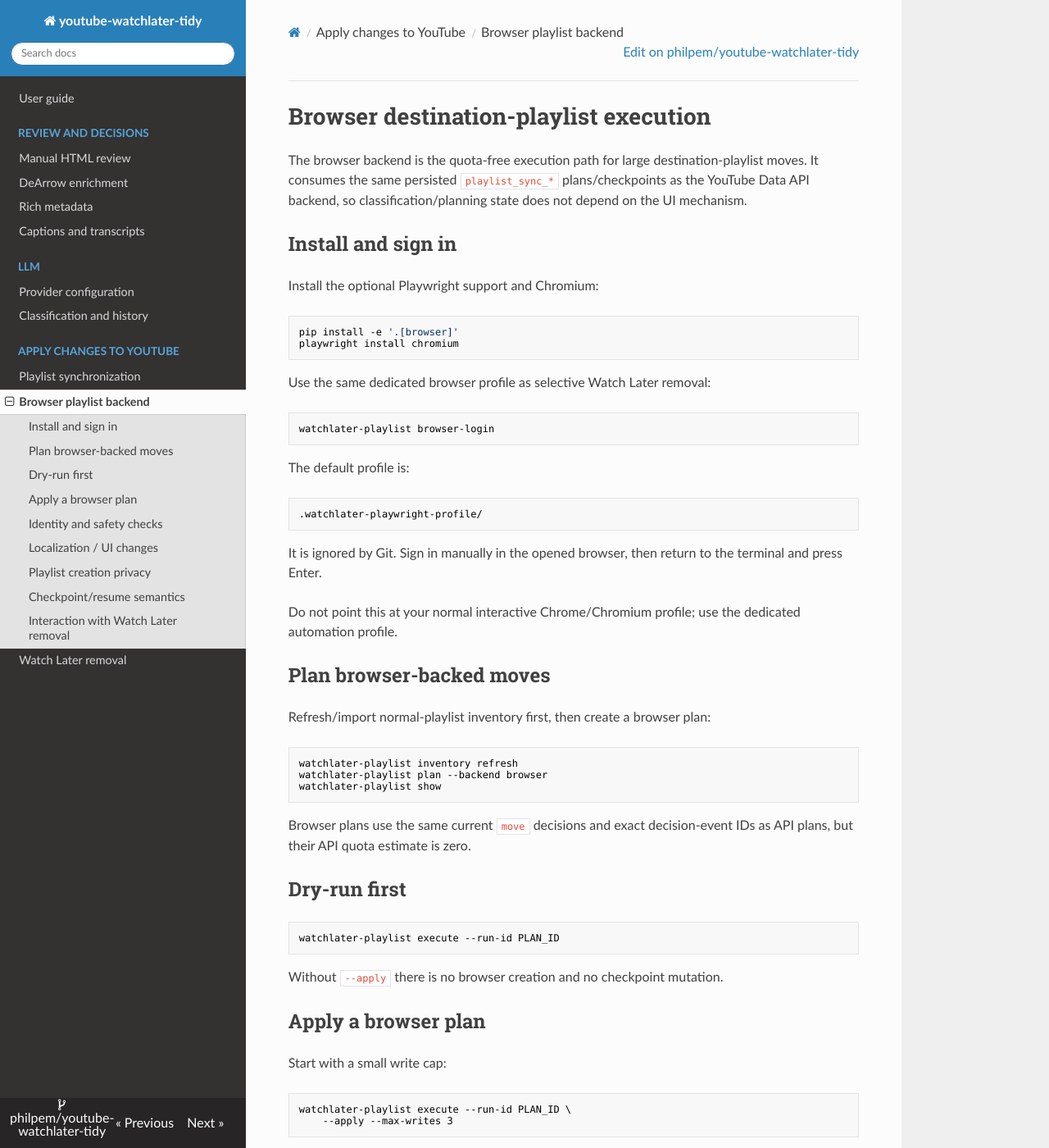
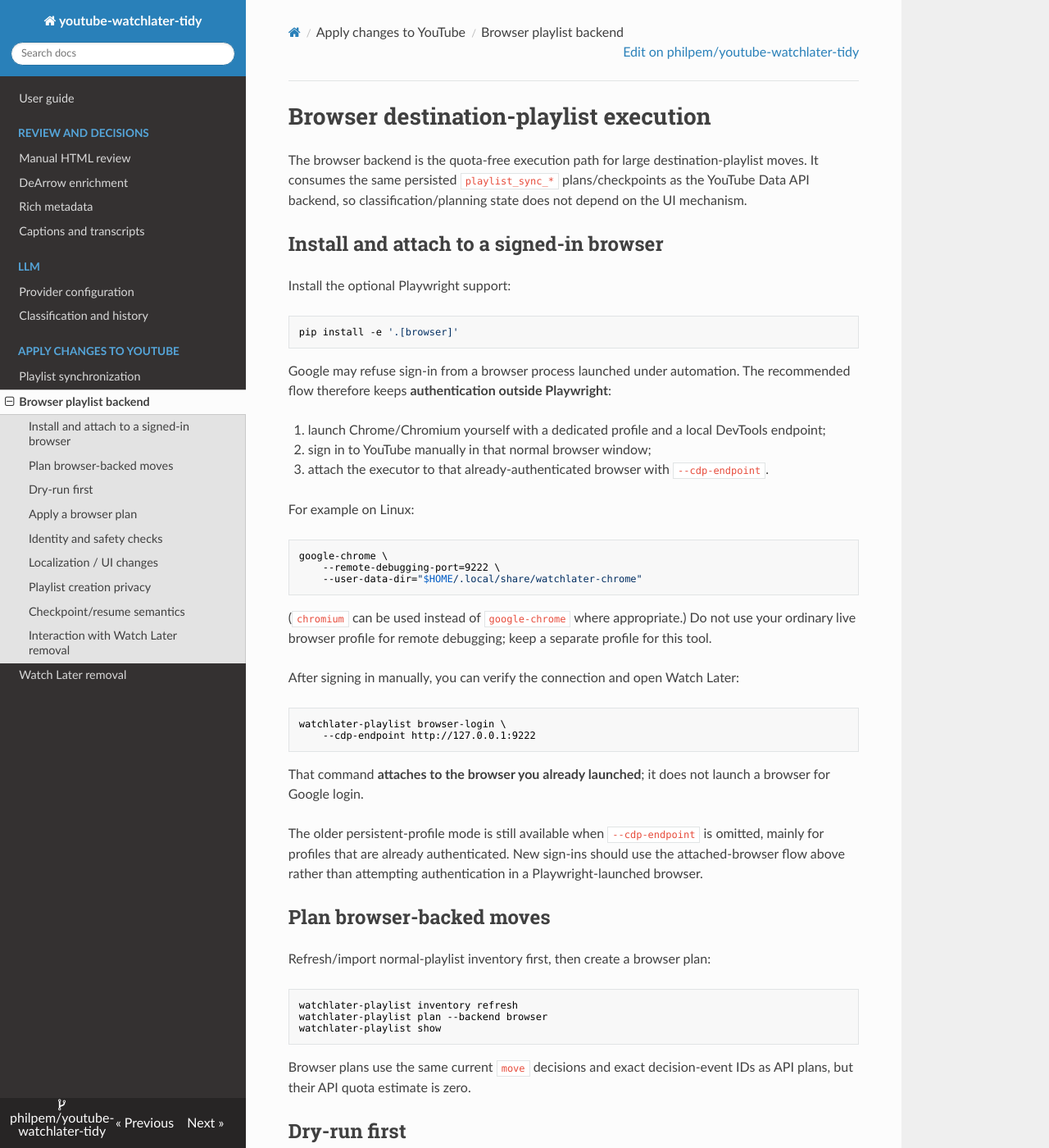
Before and after one commit to philpem/youtube-watchlater-tidy, an MkDocs documentation site: the page built from docs/playlist-browser.md, in a window 1280 px wide and 1400 px high. Shown: the whole window at 82% size. Built offline with MkDocs 1.6.1, drawn with Linux system fonts in a browser that asks for light colours; nearby versions of some CDN libraries; some of the changed text lies outside the part shown.

Commit message:
Document attached browser authentication flow

````diff
--- a/docs/playlist-browser.md
+++ b/docs/playlist-browser.md
@@ -2,30 +2,40 @@
 
 The browser backend is the quota-free execution path for large destination-playlist moves. It consumes the same persisted `playlist_sync_*` plans/checkpoints as the YouTube Data API backend, so classification/planning state does not depend on the UI mechanism.
 
-## Install and sign in
+## Install and attach to a signed-in browser
 
-Install the optional Playwright support and Chromium:
+Install the optional Playwright support:
 
 ```bash
 pip install -e '.[browser]'
-playwright install chromium
 ```
 
-Use the same dedicated browser profile as selective Watch Later removal:
+Google may refuse sign-in from a browser process launched under automation. The recommended flow therefore keeps **authentication outside Playwright**:
+
+1. launch Chrome/Chromium yourself with a dedicated profile and a local DevTools endpoint;
+2. sign in to YouTube manually in that normal browser window;
+3. attach the executor to that already-authenticated browser with `--cdp-endpoint`.
+
+For example on Linux:
 
 ```bash
-watchlater-playlist browser-login
+google-chrome \
+    --remote-debugging-port=9222 \
+    --user-data-dir="$HOME/.local/share/watchlater-chrome"
 ```
 
-The default profile is:
+(`chromium` can be used instead of `google-chrome` where appropriate.) Do not use your ordinary live browser profile for remote debugging; keep a separate profile for this tool.
 
-```text
-.watchlater-playwright-profile/
+After signing in manually, you can verify the connection and open Watch Later:
+
+```bash
+watchlater-playlist browser-login \
+    --cdp-endpoint http://127.0.0.1:9222
 ```
 
-It is ignored by Git. Sign in manually in the opened browser, then return to the terminal and press Enter.
+That command **attaches to the browser you already launched**; it does not launch a browser for Google login.
 
-Do not point this at your normal interactive Chrome/Chromium profile; use the dedicated automation profile.
+The older persistent-profile mode is still available when `--cdp-endpoint` is omitted, mainly for profiles that are already authenticated. New sign-ins should use the attached-browser flow above rather than attempting authentication in a Playwright-launched browser.
 
 ## Plan browser-backed moves
 
@@ -53,10 +63,11 @@ Start with a small write cap:
 
 ```bash
 watchlater-playlist execute --run-id PLAN_ID \
-    --apply --max-writes 3
+    --apply --max-writes 3 \
+    --cdp-endpoint http://127.0.0.1:9222
 ```
 
-Headed mode is the default so UI actions remain visible. `--headless` is available only after validating your setup.
+With `--cdp-endpoint`, visibility/headless state is controlled by the browser you launched. In legacy Playwright-profile mode, headed mode remains the default and `--headless` is available only after validating your setup.
 
 The executor also accepts pacing/retry controls:
 
````
